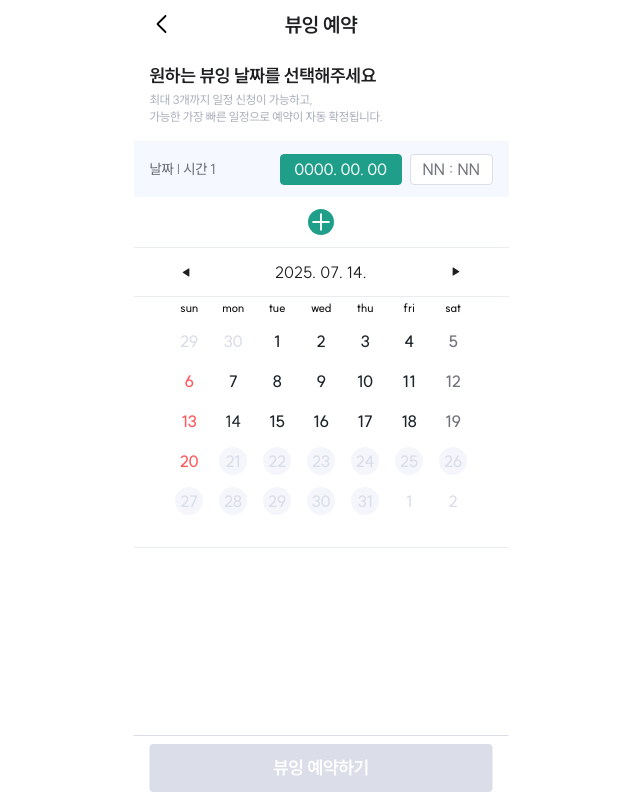
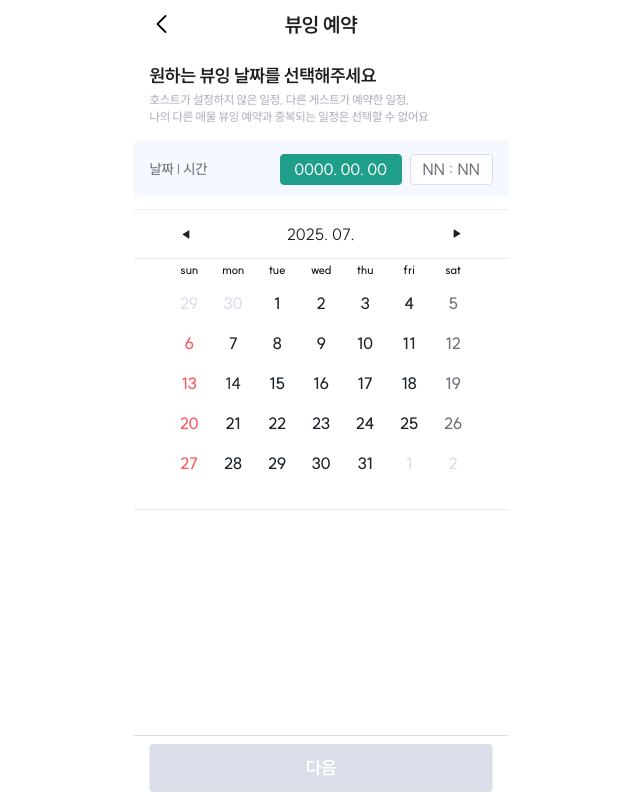
Before and after one commit to Hani-home/HaniHome_FE, a Next.js app: page /viewing/reservation/1 in a window 1280 px wide. Shown: the whole page, without its empty margins (319-959 px from the left). Built offline with nearby package versions, Linux system fonts and the light colour scheme.

Commit message:
fix: 뷰잉 예약 날짜 및 시간 1세트만 선택되도록 로직 수정

```diff
--- a/src/app/viewing/reservation/[id]/page.tsx
+++ b/src/app/viewing/reservation/[id]/page.tsx
@@ -2,12 +2,11 @@
 
 import { useParams, useRouter } from "next/navigation";
 
-import { useEffect, useMemo } from "react";
+import { useEffect, useState } from "react";
 
 import { useViewingScheduleStore } from "@/stores/useViewingScheduleStore";
 
 import { useSingleDateCalendar } from "@/hooks/calendar/useSingleDateHandlers";
-import { useViewingSchedules } from "@/hooks/reservation/useViewingSchedule";
 
 import BottomActionBar from "@/components/common/BottomActionBar";
 import BackHeader from "@/components/layout/header/BackHeader";
@@ -16,133 +15,85 @@ import SingleDateCalendar from "@/components/reservation/SingleDateCalendar";
 import TimePicker from "@/components/reservation/TimePicker";
 
 import { VIEWING_TIME_SLOTS } from "@/constants/mock/viewing-schedule-dummies";
-import { TimeLabel } from "@/constants/time-options";
-
-import PlusIcon from "@/public/svgs/reservation/plus-squared-icon.svg";
 
 const ViewingReservationPage = () => {
   const { id } = useParams() as { id: string };
   const { moveMonthBy, shownDate, setShownDate } = useSingleDateCalendar();
+  const router = useRouter();
+
+  const {
+    setActiveId,
+    reset,
+    getSchedule,
+    setSchedule,
+    getSelectedTimeLabel,
+    setSelectedTimeLabel,
+  } = useViewingScheduleStore();
+
+  const [mode, setMode] = useState<"calendar" | "time">("calendar");
 
   useEffect(() => {
     setActiveId(id);
+    return () => reset();
   }, [id]);
 
-  const {
-    schedules,
-    selectedDates,
-    selectedTimeLabels,
-    activeIndex,
-    mode,
-    usedDateTimeSet,
-    disabledDates,
-    isAllSchedulesFilled,
-    updateSchedule,
-    addSchedule,
-    removeSchedule,
-    setActiveIndex,
-    setMode,
-    setSelectedTimeLabels,
-  } = useViewingSchedules(shownDate, setShownDate);
+  const schedule = getSchedule();
+  const selectedTimeLabel = getSelectedTimeLabel();
 
-  const { push, pop, reset, setActiveId } = useViewingScheduleStore();
-  const correctedShownDate = useMemo(() => {
-    return shownDate instanceof Date ? shownDate : new Date(shownDate);
-  }, [shownDate]);
-
-  const router = useRouter();
-  const handleBack = () => {
-    let prev = pop();
-    while (prev !== undefined && prev >= schedules.length) {
-      prev = pop();
-    }
-    if (prev !== undefined && prev !== activeIndex) {
-      setActiveIndex(prev);
-      setMode("time");
-    } else {
-      router.back();
-    }
+  const updateSchedule = (key: "date" | "time", value: Date | string) => {
+    setSchedule(id, { ...schedule, [key]: value });
   };
 
-  useEffect(() => {
-    return () => {
-      reset(); // 페이지 이탈 시 히스토리 초기화
-    };
-  }, []);
+  const isAllFilled = !!schedule.date && schedule.time !== "NN : NN";
 
   return (
     <div className="pb-16">
-      <BackHeader title="뷰잉 예약" onBackClick={handleBack} />
+      <BackHeader title="뷰잉 예약" onBackClick={() => router.back()} />
 
       <div className="flex flex-col justify-center gap-1 p-4">
         <h1 className="text-heading3 text-gray-900">
           원하는 뷰잉 날짜를 선택해주세요
         </h1>
         <span className="text-cap1-med text-gray-500">
-          최대 3개까지 일정 신청이 가능하고, <br />
-          가능한 가장 빠른 일정으로 예약이 자동 확정됩니다.
+          호스트가 설정하지 않은 일정, 다른 게스트가 예약한 일정, <br />
+          나의 다른 매물 뷰잉 예약과 중복되는 일정은 선택할 수 없어요
         </span>
       </div>
 
       <ScheduleInputList
-        schedules={schedules}
-        activeIndex={activeIndex}
+        schedules={[schedule]}
+        activeIndex={0}
         mode={mode}
         setMode={setMode}
-        setActiveIndex={index => {
-          setActiveIndex(index);
-          push(index);
-        }}
-        removeSchedule={removeSchedule}
+        setActiveIndex={() => {}}
       />
 
-      {schedules.length < 3 && (
-        <div className="flex justify-center pb-3">
-          <button
-            type="button"
-            onClick={addSchedule}
-            className="bg-mint-contrast h-fit w-fit cursor-pointer rounded-full p-1"
-          >
-            <PlusIcon className="h-4.5 w-4.5 text-white" />
-          </button>
-        </div>
+      {mode === "calendar" && (
+        <SingleDateCalendar
+          selectedDate={schedule.date}
+          onSelectDate={date => updateSchedule("date", date)}
+          moveMonthBy={moveMonthBy}
+          shownDate={shownDate}
+          setShownDate={setShownDate}
+          disabledDates={[]}
+        />
       )}
 
       {mode === "time" && (
         <TimePicker
-          activeIndex={activeIndex}
-          schedules={schedules}
-          updateSchedule={updateSchedule}
-          selectedLabel={selectedTimeLabels[activeIndex] ?? "아침"}
-          setSelectedLabel={label =>
-            setSelectedTimeLabels(
-              id,
-              selectedTimeLabels.map((l: TimeLabel, i: number) =>
-                i === activeIndex ? label : l,
-              ),
-            )
-          }
-          usedDateTimeSet={usedDateTimeSet as Set<string>}
+          selectedDate={schedule.date}
+          selectedTime={schedule.time}
+          setSelectedTime={time => updateSchedule("time", time)}
+          selectedLabel={selectedTimeLabel}
+          setSelectedLabel={label => setSelectedTimeLabel(id, label)}
           viewingTimeSlots={VIEWING_TIME_SLOTS}
-        />
-      )}
-
-      {mode === "calendar" && (
-        <SingleDateCalendar
-          activeIndex={activeIndex}
-          schedules={schedules}
-          updateSchedule={updateSchedule}
-          selectedDates={selectedDates}
-          moveMonthBy={moveMonthBy}
-          shownDate={correctedShownDate}
-          setShownDate={setShownDate}
-          disabledDates={disabledDates}
+          usedDateTimeSet={new Set()}
         />
       )}
 
       <BottomActionBar
-        label="뷰잉 예약하기"
-        disabled={!isAllSchedulesFilled}
+        label="다음"
+        disabled={!isAllFilled}
         onClick={() => router.push(`/viewing/reservation/${id}/confirm`)}
       />
     </div>
--- /dev/null
+++ b/src/components/common/Dot.tsx
@@ -0,0 +1,5 @@
+const Dot = () => (
+  <span className="inline-block h-1 w-1 rounded-full bg-gray-400" />
+);
+
+export default Dot;
--- a/src/components/reservation/ScheduleInputList.tsx
+++ b/src/components/reservation/ScheduleInputList.tsx
@@ -1,7 +1,5 @@
 import clsx from "clsx";
 import { format } from "date-fns";
-
-import CloseIcon from "@/public/svgs/common/close-icon.svg";
 
 interface ScheduleInputListProps {
   schedules: { date: Date | null; time: string }[];
@@ -9,7 +7,6 @@ interface ScheduleInputListProps {
   mode: "calendar" | "time" | null;
   setMode: (mode: "calendar" | "time") => void;
   setActiveIndex: (idx: number) => void;
-  removeSchedule: (idx: number) => void;
 }
 
 const ScheduleInputList = ({
@@ -18,7 +15,6 @@ const ScheduleInputList = ({
   mode,
   setMode,
   setActiveIndex,
-  removeSchedule,
 }: ScheduleInputListProps) => {
   const activeClass = "border-mint-contrast bg-mint-contrast text-white";
   const inactiveClass = "border-gray-300 bg-white text-gray-700";
@@ -32,9 +28,7 @@ const ScheduleInputList = ({
           key={idx}
           className="bg-gray-0 flex items-center justify-between border-t border-gray-100 px-4 py-3"
         >
-          <span className="text-body2-med text-gray-700">
-            날짜 | 시간 {idx + 1}
-          </span>
+          <span className="text-body2-med text-gray-700">날짜 | 시간</span>
 
           <div className="flex items-center gap-2">
             <button
@@ -72,12 +66,6 @@ const ScheduleInputList = ({
                 <span>{schedule.time}</span>
               )}
             </button>
-
-            {schedules.length > 1 && (
-              <button onClick={() => removeSchedule(idx)}>
-                <CloseIcon className="text-mint-contrast h-4.5 w-4.5 cursor-pointer" />
-              </button>
-            )}
           </div>
         </div>
       ))}
--- a/src/components/reservation/SingleDateCalendar.tsx
+++ b/src/components/reservation/SingleDateCalendar.tsx
@@ -4,15 +4,9 @@ import { format } from "date-fns";
 
 import RightArrow from "@/public/svgs/common/right-filled-arrow.svg";
 
-interface CalendarSectionProps {
-  activeIndex: number;
-  schedules: { date: Date | null; time: string }[];
-  updateSchedule: (
-    index: number,
-    key: "date" | "time",
-    value: Date | string,
-  ) => void;
-  selectedDates: Date[];
+interface SingleDateCalendarProps {
+  selectedDate: Date | null;
+  onSelectDate: (date: Date) => void;
   moveMonthBy: (offset: number) => void;
   shownDate: Date;
   setShownDate: React.Dispatch<React.SetStateAction<Date>>;
@@ -20,20 +14,19 @@ interface CalendarSectionProps {
 }
 
 const SingleDateCalendar = ({
-  activeIndex,
-  schedules,
-  updateSchedule,
+  selectedDate,
+  onSelectDate,
   moveMonthBy,
   shownDate,
   setShownDate,
   disabledDates,
-}: CalendarSectionProps) => (
+}: SingleDateCalendarProps) => (
   <>
     <div className="flex items-center justify-between gap-17 border-y border-gray-200 px-11 py-3 text-gray-900">
       <button onClick={() => moveMonthBy(-1)}>
         <RightArrow className="h-4.5 w-4.5 rotate-180 cursor-pointer" />
       </button>
-      <span>{format(shownDate, "yyyy. MM. dd.")}</span>
+      <span>{format(shownDate, "yyyy. MM.")}</span>
       <button onClick={() => moveMonthBy(1)}>
         <RightArrow className="h-4.5 w-4.5 cursor-pointer" />
       </button>
@@ -42,10 +35,10 @@ const SingleDateCalendar = ({
     <div className="flex items-center justify-center border-b border-gray-200 pb-6">
       <Calendar
         key={shownDate.toISOString()}
-        date={schedules[activeIndex]?.date ?? undefined}
+        date={selectedDate ?? undefined}
         shownDate={shownDate}
         onChange={(date: Date) => {
-          updateSchedule(activeIndex, "date", date);
+          onSelectDate(date);
           setShownDate(date);
         }}
         color="transparent"
--- a/src/components/reservation/TimePicker.tsx
+++ b/src/components/reservation/TimePicker.tsx
@@ -10,18 +10,10 @@ import AfternoonIcon from "@/public/svgs/reservation/afternoon-icon.svg";
 import EveningIcon from "@/public/svgs/reservation/evening-icon.svg";
 import MorningIcon from "@/public/svgs/reservation/morning-icon.svg";
 
-const TimePicker = ({
-  activeIndex,
-  schedules,
-  updateSchedule,
-  selectedLabel,
-  setSelectedLabel,
-  usedDateTimeSet,
-  viewingTimeSlots,
-}: {
-  activeIndex: number;
-  schedules: { date: Date | null; time: string }[];
-  updateSchedule: (index: number, key: "time", value: string) => void;
+interface TimePickerProps {
+  selectedDate: Date | null;
+  selectedTime: string;
+  setSelectedTime: (time: string) => void;
   selectedLabel: TimeLabel;
   setSelectedLabel: (label: TimeLabel) => void;
   usedDateTimeSet: Set<string>;
@@ -30,15 +22,25 @@ const TimePicker = ({
     start: string;
     end: string;
   }[];
-}) => {
+}
+
+const TimePicker = ({
+  selectedDate,
+  selectedTime,
+  setSelectedTime,
+  selectedLabel,
+  setSelectedLabel,
+  usedDateTimeSet,
+  viewingTimeSlots,
+}: TimePickerProps) => {
   const [tempLabel, setTempLabel] = useState<TimeLabel>("아침");
 
   useEffect(() => {
     setTempLabel(selectedLabel ?? "아침");
-  }, [activeIndex, selectedLabel]);
+  }, [selectedLabel]);
 
   const handleSelectTime = (time: string) => {
-    updateSchedule(activeIndex, "time", time);
+    setSelectedTime(time);
     setSelectedLabel(tempLabel);
   };
 
@@ -79,8 +81,6 @@ const TimePicker = ({
       {/* 시간 버튼 목록 */}
       <div className="grid grid-cols-3 gap-x-3 gap-y-2 px-[31.5px] pt-5">
         {TIME_OPTIONS[tempLabel].map(time => {
-          const currentDate = schedules[activeIndex].date;
-
           const isAllowed = viewingTimeSlots.some(
             slot =>
               slot.label === tempLabel &&
@@ -88,20 +88,21 @@ const TimePicker = ({
           );
 
           const isUsed =
-            currentDate instanceof Date &&
-            usedDateTimeSet.has(`${currentDate.toDateString()}-${time}`);
+            selectedDate instanceof Date &&
+            usedDateTimeSet.has(`${selectedDate.toDateString()}-${time}`);
+
           const isDisabled = !isAllowed || isUsed;
 
           return (
             <button
               key={time}
-              disabled={!!isDisabled}
+              disabled={isDisabled}
               onClick={() => handleSelectTime(time)}
               className={clsx(
                 "text-body1-sb h-10 w-24 rounded border py-2 text-center",
                 isDisabled
                   ? "cursor-not-allowed border-gray-300 bg-gray-100 text-gray-400"
-                  : schedules[activeIndex].time === time
+                  : selectedTime === time
                     ? "bg-mint-light text-mint-contrast border-mint-contrast cursor-pointer"
                     : "border-mint-contrast cursor-pointer bg-white text-gray-700",
               )}
--- a/src/components/reservation/ViewingScheduleSection.tsx
+++ /dev/null
@@ -1,43 +0,0 @@
-import Divider from "@/components/common/Divider";
-import ViewingScheduleCard from "@/components/reservation/ViewingScheduleCard";
-
-import { Schedule } from "@/types/schedule";
-
-interface ViewingScheduleSectionProps {
-  title: string;
-  schedules: Schedule[];
-  onSelect?: (schedule: Schedule) => void;
-  disabled?: boolean;
-}
-
-const ViewingScheduleSection = ({
-  title,
-  schedules,
-  onSelect,
-  disabled = false,
-}: ViewingScheduleSectionProps) => {
-  if (schedules.length === 0) return null;
-
-  return (
-    <div className="mt-10">
-      <span className="text-lab1-sb px-4 py-3 text-gray-600">{title}</span>
-      {schedules.map((s, i) => {
-        if (s.date === null) return null;
-
-        return (
-          <div key={i}>
-            <ViewingScheduleCard
-              date={s.date}
-              time={s.time}
-              onClick={!disabled ? () => onSelect?.(s) : undefined}
-              disabled={disabled}
-            />
-            {i < schedules.length - 1 && <Divider className="my-1" />}
-          </div>
-        );
-      })}
-    </div>
-  );
-};
-
-export default ViewingScheduleSection;
--- a/src/hooks/reservation/useConfirmSchedule.ts
+++ b/src/hooks/reservation/useConfirmSchedule.ts
@@ -5,16 +5,12 @@ import { format } from "date-fns";
 
 import { normalizeTime } from "@/utils/dateFormatter";
 
-import { ValidSchedule } from "@/types/schedule";
-
-// 임시로 겹치는 일정 (mock 데이터)
-// 실제로는 서버에서 받아오는 구조로 대체될 예정
+// 임시 겹치는 일정
 const mockedOverlappingTimes = [
   { date: "2025-06-19", time: "06:30" },
   { date: "2025-06-30", time: "14:00" },
 ];
 
-// 해당 날짜/시간이 겹치는 일정인지 여부 확인
 const isOverlapping = (date: Date, time: string) => {
   const formatted = format(date, "yyyy-MM-dd");
   const normalized = normalizeTime(time);
@@ -23,58 +19,45 @@ const isOverlapping = (date: Date, time: string) => {
   );
 };
 
-// 뷰잉 예약 확정 페이지에서 사용될 일정 필터링 훅
 export const useConfirmSchedules = (id: string) => {
-  const { setActiveId, getSchedules } = useViewingScheduleStore();
+  const { setActiveId, getSchedule, setSchedule } = useViewingScheduleStore();
   const [selectedSchedule, setSelectedSchedule] = useState<{
     date: Date;
     time: string;
   } | null>(null);
 
-  // 현재 보고 있는 매물 ID 설정
   useEffect(() => {
     setActiveId(id);
   }, [id, setActiveId]);
 
-  // 유효한 일정만 필터링 ("NN : NN" 제외)
-  const rawSchedules = getSchedules().filter(
-    (s): s is ValidSchedule => s.date !== null && s.time !== "NN : NN",
-  );
+  const raw = getSchedule();
 
-  // 일정 정렬 (가장 빠른 시간 순으로)
-  const sorted = rawSchedules.sort((a, b) => {
-    const dateA = new Date(
-      `${a.date!.toISOString().split("T")[0]}T${a.time}:00`,
-    );
-    const dateB = new Date(
-      `${b.date!.toISOString().split("T")[0]}T${b.time}:00`,
-    );
-    return dateA.getTime() - dateB.getTime();
-  });
+  const isValid = raw.date !== null && raw.time !== "NN : NN";
 
-  // 중복되지 않는 가장 빠른 일정
-  const firstValid = sorted.find(s => !isOverlapping(s.date!, s.time));
+  // 겹치는지 여부 판단
+  const isOverlap = isValid && isOverlapping(raw.date!, raw.time);
 
-  // 변경 가능한 나머지 일정 (중복되지 않고, 선택된 일정과는 다른)
-  const valid = sorted.filter(
-    s =>
-      !isOverlapping(s.date, s.time) &&
-      (selectedSchedule == null ||
-        s.date.getTime() !== selectedSchedule.date.getTime() ||
-        s.time !== selectedSchedule.time),
-  );
-  // 중복된 일정 리스트
-  const overlaps = sorted.filter(s => isOverlapping(s.date!, s.time));
-
-  // 초기 선택 일정 설정
+  // 선택 가능한 경우
   useEffect(() => {
-    if (firstValid) setSelectedSchedule(firstValid);
-  }, [firstValid]);
+    if (isValid && !isOverlap) {
+      setSelectedSchedule({ date: raw.date!, time: raw.time });
+    }
+  }, [raw]);
 
   return {
-    selectedSchedule, // 선택된 일정
-    changeableSchedules: valid, // 변경 가능한 일정들
-    overlappingSchedules: overlaps, // 겹치는 일정들
-    handleSelectSchedule: setSelectedSchedule, // 일정 선택 핸들러
+    selectedSchedule, // 선택된 일정 (겹치지 않음)
+
+    changeableSchedules:
+      isValid && isOverlap
+        ? [] // 서버로부터 받은 대체 일정 넣기 (현재는 없음)
+        : [],
+
+    overlappingSchedules:
+      isValid && isOverlap ? [{ date: raw.date!, time: raw.time }] : [],
+
+    handleSelectSchedule: (s: { date: Date; time: string }) => {
+      setSchedule(id, s);
+      setSelectedSchedule(s);
+    },
   };
 };
--- a/src/stores/useViewingScheduleStore.ts
+++ b/src/stores/useViewingScheduleStore.ts
@@ -5,9 +5,8 @@ import { TimeLabel } from "@/constants/time-options";
 import { Schedule } from "@/types/schedule";
 
 interface StorePerId {
-  schedules: Schedule[];
-  selectedTimeLabels: TimeLabel[];
-  activeIndex: number;
+  schedule: Schedule;
+  selectedTimeLabel: TimeLabel;
 }
 
 interface ViewingScheduleStore {
@@ -15,19 +14,12 @@ interface ViewingScheduleStore {
   activeId: string | null;
 
   setActiveId: (id: string) => void;
-  setSchedules: (id: string, s: Schedule[]) => void;
-  setSelectedTimeLabels: (id: string, l: TimeLabel[]) => void;
+  setSchedule: (id: string, schedule: Schedule) => void;
+  setSelectedTimeLabel: (id: string, label: TimeLabel) => void;
 
-  getSchedules: () => Schedule[];
-  getSelectedTimeLabels: () => TimeLabel[];
+  getSchedule: () => Schedule;
+  getSelectedTimeLabel: () => TimeLabel;
 
-  getActiveIndex: () => number;
-  setActiveIndex: (index: number) => void;
-
-  history: number[];
-  push: (index: number) => void;
-  pop: () => number | undefined;
-  remove: (index: number) => void;
   reset: () => void;
 }
 
@@ -35,150 +27,66 @@ export const useViewingScheduleStore = create<ViewingScheduleStore>(
   (set, get) => ({
     data: {},
     activeId: null,
-    history: [0],
 
     setActiveId: id => {
       const state = get();
       if (!state.data[id]) {
         state.data[id] = {
-          schedules: [{ date: null, time: "NN : NN" }],
-          selectedTimeLabels: ["아침"],
-          activeIndex: 0,
+          schedule: { date: null, time: "NN : NN" },
+          selectedTimeLabel: "아침",
         };
       }
       set({ activeId: id });
     },
 
-    setSchedules: (id, schedules) =>
+    setSchedule: (id, schedule) =>
       set(state => ({
         data: {
           ...state.data,
           [id]: {
             ...state.data[id],
-            schedules,
+            schedule,
           },
         },
       })),
 
-    setSelectedTimeLabels: (id, labels) =>
+    setSelectedTimeLabel: (id, label) =>
       set(state => ({
         data: {
           ...state.data,
           [id]: {
             ...state.data[id],
-            selectedTimeLabels: labels,
+            selectedTimeLabel: label,
           },
         },
       })),
 
-    getSchedules: () => {
+    getSchedule: () => {
       const { activeId, data } = get();
-      return activeId && data[activeId]?.schedules
-        ? data[activeId].schedules
-        : [{ date: null, time: "NN : NN" }];
+      return activeId && data[activeId]?.schedule
+        ? data[activeId].schedule
+        : { date: null, time: "NN : NN" };
     },
 
-    getSelectedTimeLabels: () => {
+    getSelectedTimeLabel: () => {
       const { activeId, data } = get();
-      return activeId && data[activeId]?.selectedTimeLabels
-        ? data[activeId].selectedTimeLabels
-        : ["아침"];
+      return activeId && data[activeId]?.selectedTimeLabel
+        ? data[activeId].selectedTimeLabel
+        : "아침";
     },
-
-    getActiveIndex: () => {
-      const { activeId, data } = get();
-      return activeId && data[activeId]?.activeIndex != null
-        ? data[activeId].activeIndex
-        : 0;
-    },
-
-    setActiveIndex: index => {
-      const { activeId } = get();
-      if (!activeId) return;
-      set(state => ({
-        data: {
-          ...state.data,
-          [activeId]: {
-            ...state.data[activeId],
-            activeIndex: index,
-          },
-        },
-      }));
-    },
-
-    push: index =>
-      set(state => {
-        const last = state.history[state.history.length - 1];
-        if (last === index) return state;
-        return { history: [...state.history, index] };
-      }),
-
-    pop: () => {
-      const prev = [...get().history];
-      if (prev.length <= 1) return undefined;
-      prev.pop();
-      const last = prev[prev.length - 1];
-      set({ history: prev });
-      return last;
-    },
-
-    remove: index =>
-      set(state => {
-        const id = state.activeId;
-        if (!id) return state;
-
-        const current = state.data[id];
-        if (!current) return state;
-
-        const newSchedules = current.schedules.filter((_, i) => i !== index);
-        const newLabels = current.selectedTimeLabels.filter(
-          (_, i) => i !== index,
-        );
-
-        return {
-          data: {
-            ...state.data,
-            [id]: {
-              ...current,
-              schedules: newSchedules,
-              selectedTimeLabels: newLabels,
-              activeIndex:
-                current.activeIndex >= newSchedules.length
-                  ? newSchedules.length - 1
-                  : current.activeIndex,
-            },
-          },
-          history: state.history
-            .filter(i => i !== index)
-            .map(i => (i > index ? i - 1 : i)),
-        };
-      }),
 
     reset: () => {
       const id = get().activeId;
       if (!id) return;
 
-      const current = get().data[id];
-      if (!current) return;
-
-      if (
-        current.schedules.length > 1 ||
-        current.schedules[0].date !== null ||
-        current.schedules[0].time !== "NN : NN"
-      ) {
-        return;
-      }
-
       set(state => ({
         data: {
           ...state.data,
           [id]: {
-            schedules: [{ date: null, time: "NN : NN" }],
-            selectedTimeLabels: ["아침"],
-            activeIndex: 0,
+            schedule: { date: null, time: "NN : NN" },
+            selectedTimeLabel: "아침",
           },
         },
-        history: [0],
       }));
     },
   }),
```
Also changed, not shown: src/app/viewing/reservation/[id]/confirm/page.tsx (+70 -41 lines), src/components/home/ListingCard.tsx (+3 -5 lines), src/components/reservation/ViewingScheduleCard.tsx (deleted, +0 -54 lines).
